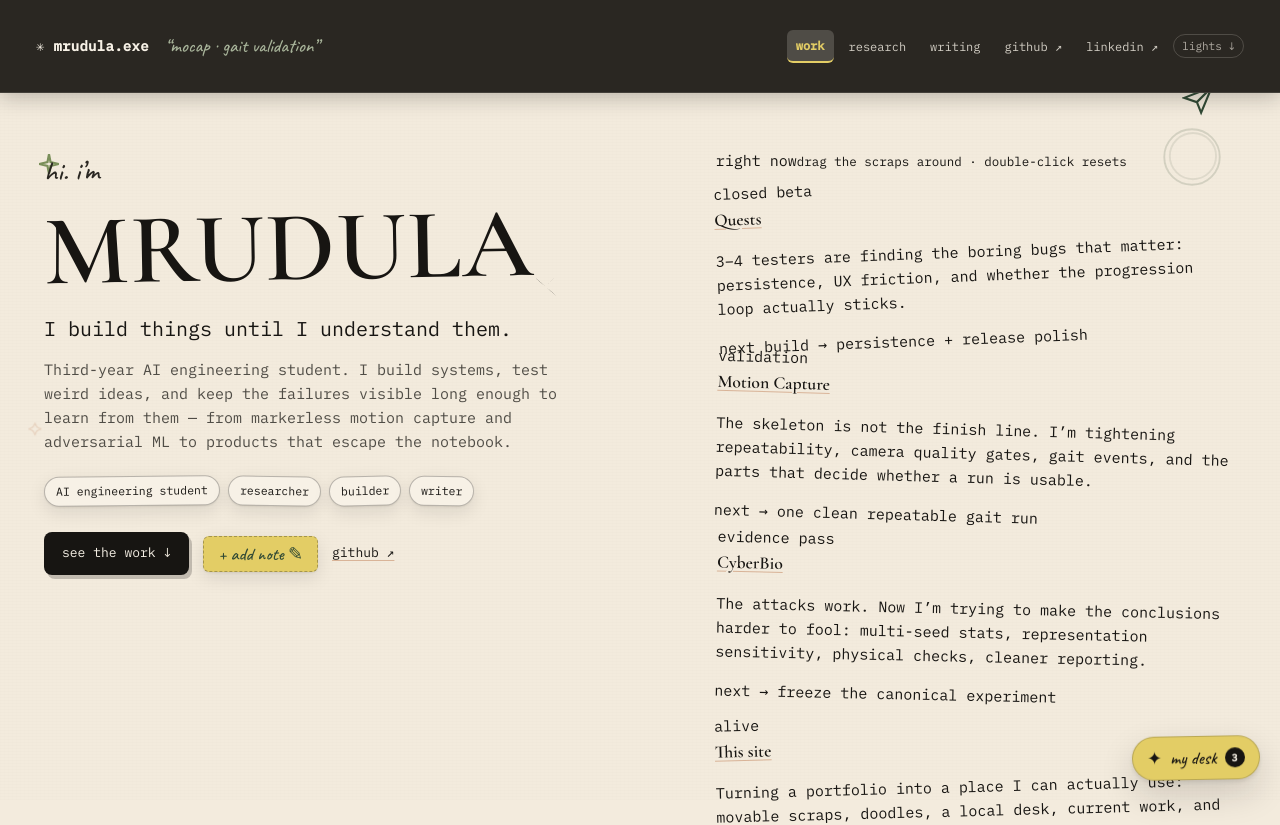
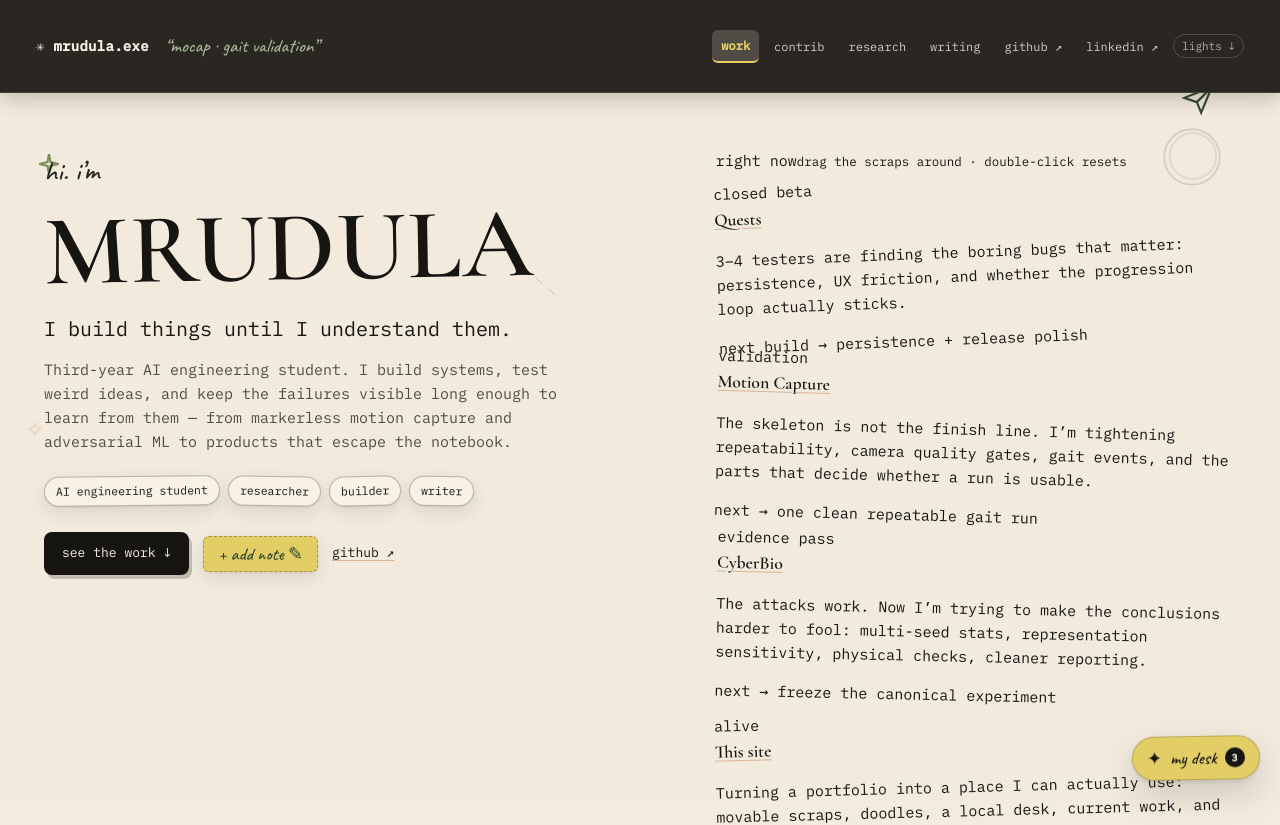
Before and after one commit to Mrudula-itsjuzme/portfolio-site, a React (Vite) app: page / in a window 1280 px wide. Shown: the top 825 px of the page. Built offline with nearby package versions, Linux system fonts and the light colour scheme.

Commit message:
nav: surface contributions

```diff
--- a/src/components/lab/LabHeader.jsx
+++ b/src/components/lab/LabHeader.jsx
@@ -32,7 +32,7 @@ export default function LabHeader({ soundEnabled }) {
   }, [theme]);
 
   useEffect(() => {
-    const sections = ["work", "research", "words"];
+    const sections = ["work", "contributions", "research", "words"];
     const observer = new IntersectionObserver(
       (entries) => {
         entries.forEach((entry) => {
@@ -68,6 +68,7 @@ export default function LabHeader({ soundEnabled }) {
       <nav className="lab-nav" aria-label="primary">
         {[
           ["work", "work"],
+          ["contributions", "contrib"],
           ["research", "research"],
           ["words", "writing"],
         ].map(([id, label]) => (
```
